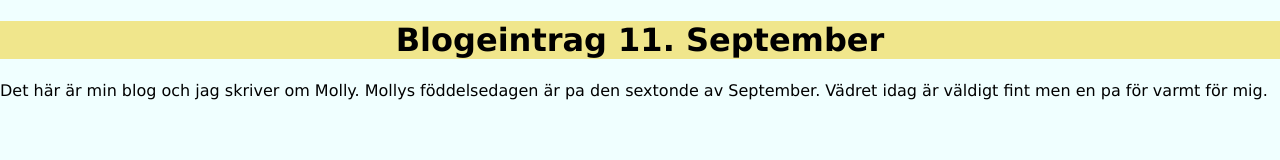
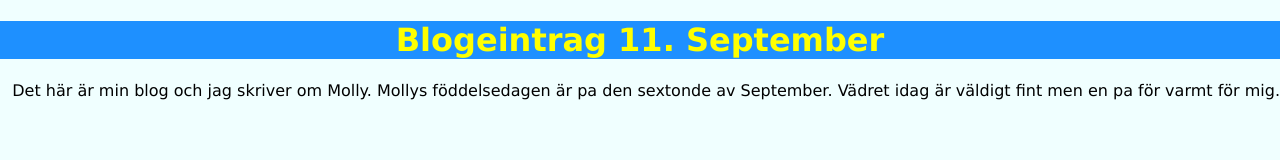
Before and after one commit to gymmu/blogeintrag-26noah26, a plain HTML site: page index.html in a window 1280 px wide. Drawn offline with Linux system fonts and the light colour scheme.

Commit message:
Ende Lektion 11.9

```diff
--- a/style.css
+++ b/style.css
@@ -12,5 +12,10 @@ body {
 
 h1 {
   text-align: center;
-  background-color: khaki;
+  background-color: dodgerblue;
+  color: yellow;
 }
+
+section {
+  text-align: right
+}
```
